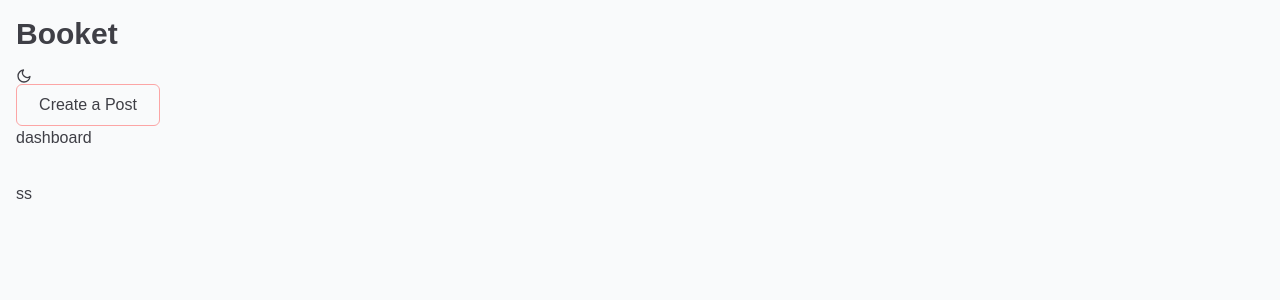
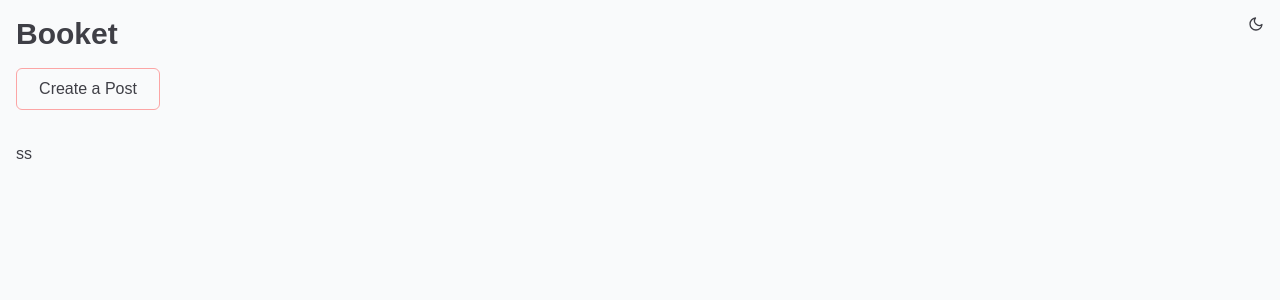
Before and after one commit to yuki-92c/booket, a Next.js app: page / in a window 1280 px wide. Shown: the top 300 px of the page. Built offline with nearby package versions, Linux system fonts and the light colour scheme.

Commit message:
fix: change Header

```diff
--- a/src/components/Header.tsx
+++ b/src/components/Header.tsx
@@ -4,12 +4,16 @@ import ThemeSwitch from "@/components/ThemeSwitch";
 export default function Header() {
   return (
     <div className="container mx-auto p-4">
-      <h1 className="text-3xl font-bold mb-4">Booket</h1>
-      <ThemeSwitch />
+      <div className="flex justify-between">
+        <Link href={"/dashboard"}>
+          <h1 className="text-3xl font-bold mb-4">Booket</h1>
+        </Link>
+        <ThemeSwitch />
+      </div>
+
       <div className="p-2 rounded-md border border-red-300 w-36 items-center justify-center flex">
         <Link href={"/newPost"}>Create a Post</Link>
       </div>
-      <Link href={"/dashboard"}>dashboard</Link>
     </div>
   );
 }
```
